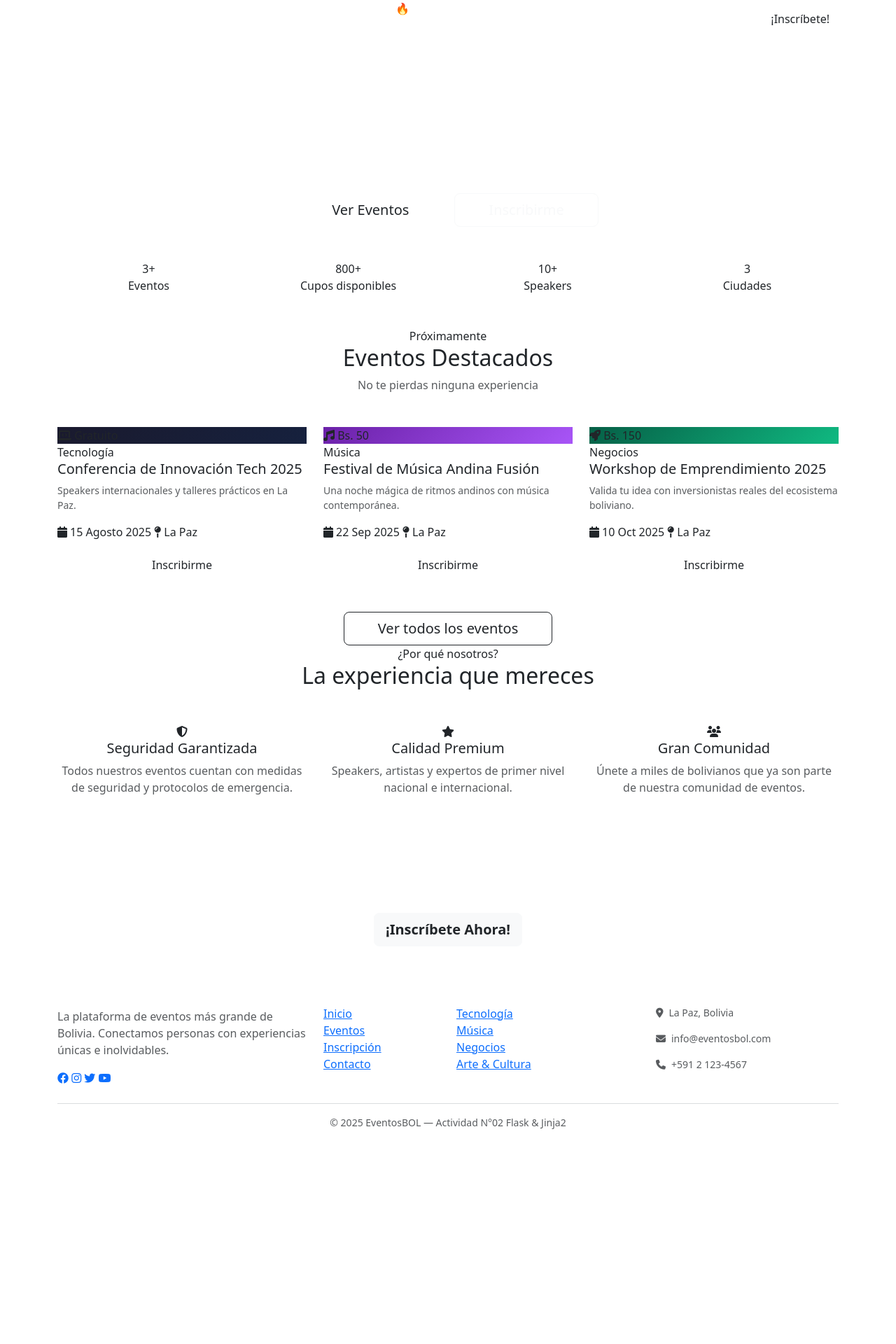
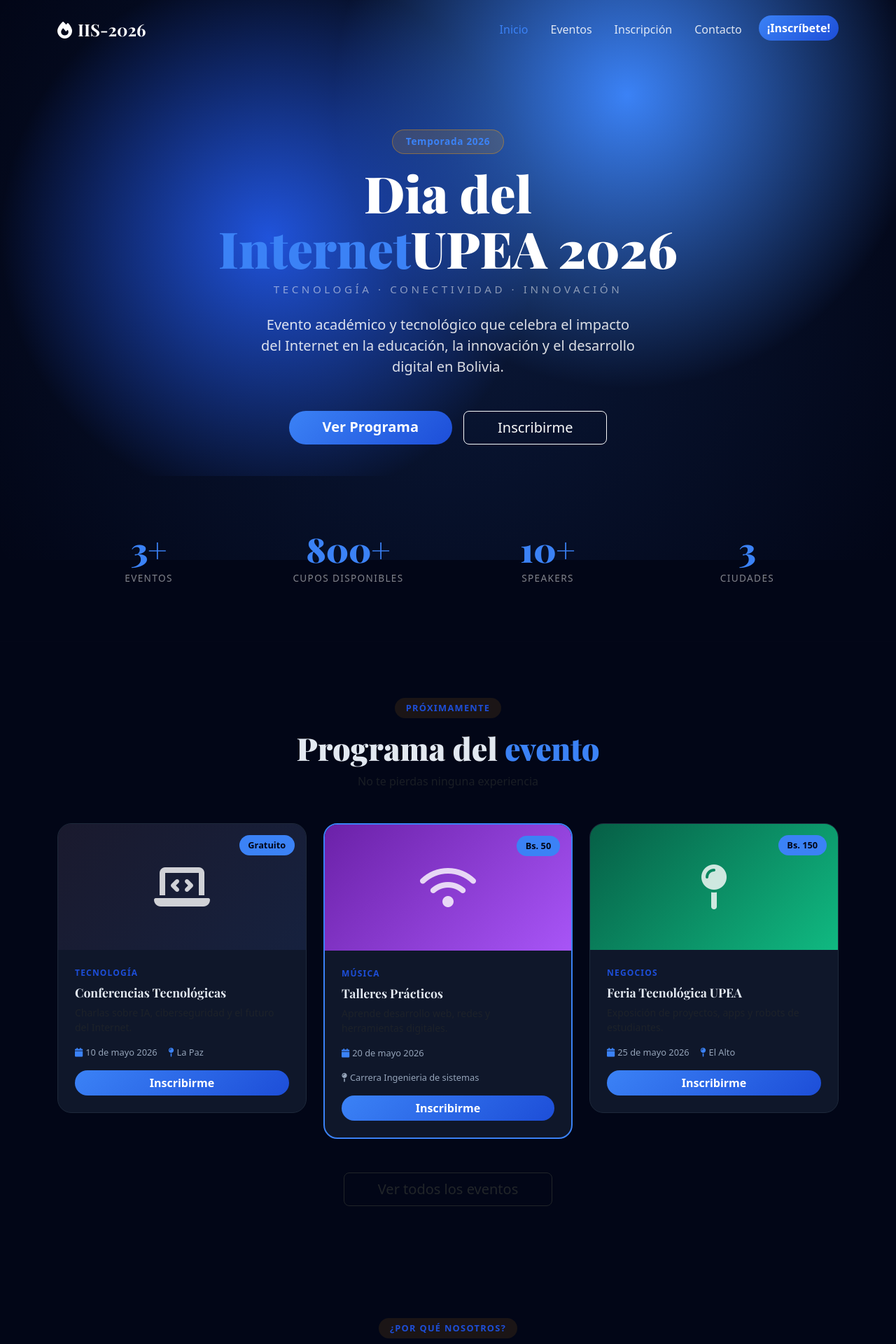
Before and after one commit to ElizaPaye/Actividad_2, a Flask app: page / in a window 1280 px wide. Shown: the top 1920 px of the page at 70% size. Before the commit the page ends 1613 px from the top, so only its background shows below. Run offline with Flask 3, Linux system fonts and the light colour scheme.

Commit message:
Segundo  commit

```diff
--- a/app.py
+++ b/app.py
@@ -1,10 +1,29 @@
 from flask import Flask, render_template, request, redirect, url_for, flash
+import sqlite3
 
 app = Flask(__name__)
-app.secret_key = 'clave_secreta_eventos_2025'
+app.secret_key = 'clave_secreta_eventos_2026'
 
-# Lista para guardar inscritos (en un proyecto real usarías una base de datos)
-inscritos = []
+def crear_db():
+    conn = sqlite3.connect("eventos.db")
+    cursor = conn.cursor()
+
+    cursor.execute("""
+    CREATE TABLE IF NOT EXISTS inscritos (
+        id INTEGER PRIMARY KEY AUTOINCREMENT,
+        nombre TEXT,
+        email TEXT,
+        telefono TEXT,
+        evento TEXT,
+        edad INTEGER,
+        mensaje TEXT
+    )
+    """)
+
+    conn.commit()
+    conn.close()
+
+crear_db()
 
 @app.route('/')
 def index():
@@ -15,39 +34,39 @@ def eventos():
     lista_eventos = [
         {
             'id': 1,
-            'nombre': 'Conferencia de Innovación Tech 2025',
-            'fecha': '15 de Agosto, 2025',
+            'nombre': 'Día del Internet UPEA 2026 - Conferencias',
+            'fecha': '10 de Mayo, 2026',
             'hora': '09:00 AM',
-            'lugar': 'Centro de Convenciones La Paz',
-            'descripcion': 'El evento tecnológico más grande de Bolivia. Speakers internacionales, talleres prácticos y networking con los mejores profesionales del área.',
-            'imagen': 'tech.jpg',
+            'lugar': 'Auditorio UPEA - El Alto',
+            'descripcion': 'Charlas sobre innovación, ciberseguridad, inteligencia artificial y el futuro de Internet.',
+            'imagen': 'internet1.jpg',
             'precio': 'Gratuito',
-            'cupos': 200,
+            'cupos': 300,
             'categoria': 'Tecnología'
         },
         {
             'id': 2,
-            'nombre': 'Festival de Música Andina Fusión',
-            'fecha': '22 de Septiembre, 2025',
-            'hora': '06:00 PM',
-            'lugar': 'Plaza Murillo, La Paz',
-            'descripcion': 'Una noche mágica fusionando ritmos andinos con música contemporánea. Artistas locales e internacionales en un escenario único.',
-            'imagen': 'musica.jpg',
-            'precio': 'Bs. 50',
-            'cupos': 500,
-            'categoria': 'Música'
+            'nombre': 'Día del Internet UPEA 2026 - Talleres',
+            'fecha': '10 de Mayo, 2026',
+            'hora': '02:00 PM',
+            'lugar': 'Laboratorios UPEA',
+            'descripcion': 'Talleres prácticos de programación, desarrollo web y redes.',
+            'imagen': 'internet2.jpg',
+            'precio': 'Gratuito',
+            'cupos': 150,
+            'categoria': 'Formación'
         },
         {
             'id': 3,
-            'nombre': 'Workshop de Emprendimiento 2025',
-            'fecha': '10 de Octubre, 2025',
-            'hora': '08:00 AM',
-            'lugar': 'Hotel Presidente, La Paz',
-            'descripcion': 'Aprende de emprendedores exitosos, valida tu idea de negocio y conecta con inversionistas. ¡Tu idea puede cambiar el mundo!',
-            'imagen': 'emprendimiento.jpg',
-            'precio': 'Bs. 150',
-            'cupos': 100,
-            'categoria': 'Negocios'
+            'nombre': 'Día del Internet UPEA 2026 - Feria Tecnológica',
+            'fecha': '10 de Mayo, 2026',
+            'hora': '04:00 PM',
+            'lugar': 'Patio Central UPEA',
+            'descripcion': 'Exposición de proyectos, robots, apps y emprendimientos tecnológicos de estudiantes.',
+            'imagen': 'internet3.jpg',
+            'precio': 'Gratuito',
+            'cupos': 500,
+            'categoria': 'Innovación'
         },
     ]
     return render_template('eventos.html', eventos=lista_eventos)
@@ -76,7 +95,16 @@ def inscripcion():
             'edad': edad,
             'mensaje': mensaje
         }
-        inscritos.append(nueva_inscripcion)
+        conn = sqlite3.connect("eventos.db")
+        cursor = conn.cursor()
+
+        cursor.execute("""
+        INSERT INTO inscritos (nombre, email, telefono, evento, edad, mensaje)
+        VALUES (?, ?, ?, ?, ?, ?)
+        """, (nombre, email, telefono, evento, edad, mensaje))
+
+        conn.commit()
+        conn.close()
 
         flash(f'¡Inscripción exitosa, {nombre}! Te esperamos en el evento.', 'success')
         return redirect(url_for('gracias'))
--- a/static/style.css
+++ b/static/css/style.css
@@ -1,28 +1,19 @@
-/* =============================================
-   EventosBOL 2025 — CSS Principal
-   ============================================= */
-
 /* Variables de color */
 :root {
-    --accent: #f59e0b;
-    --accent-dark: #d97706;
-    --dark: #0f172a;
-    --dark-2: #1e293b;
-    --text-muted: #64748b;
-    --light-bg: #f8fafc;
-    --white: #ffffff;
-    --border: #e2e8f0;
-    --radius: 16px;
-    --shadow: 0 4px 24px rgba(0,0,0,0.08);
-    --shadow-lg: 0 12px 40px rgba(0,0,0,0.15);
+    --accent: #3b82f6;        /* azul principal */
+    --accent-dark: #1d4ed8;   /* azul fuerte */
+    --dark: #020617;         /* negro azulado */
+    --dark-2: #0f172a;
+    --text-muted: #94a3b8;
+    --light-bg: #020617;
+    --white: #0b1220;
+    --border: #1e293b;
 }
 
 /* ---- BASE ---- */
 body {
-    font-family: 'DM Sans', sans-serif;
-    color: var(--dark);
-    background: var(--white);
-    scroll-behavior: smooth;
+    background: #020617;
+    color: #e2e8f0;
 }
 
 h1, h2, h3, h4, h5 {
@@ -64,21 +55,17 @@ h1, h2, h3, h4, h5 {
 
 /* ---- BOTÓN ACCENT ---- */
 .btn-accent {
-    background: var(--accent);
-    color: var(--dark);
-    font-weight: 700;
+    background: linear-gradient(135deg, #3b82f6, #1d4ed8);
+    color: white;
+    border-radius: 50px;
     border: none;
-    border-radius: 50px;
-    padding: 0.6rem 1.8rem;
-    transition: all 0.25s ease;
-    box-shadow: 0 4px 15px rgba(245,158,11,0.3);
+    font-weight: 600;
+    transition: 0.3s;
 }
 
 .btn-accent:hover {
-    background: var(--accent-dark);
-    color: var(--dark);
-    transform: translateY(-2px);
-    box-shadow: 0 8px 25px rgba(245,158,11,0.4);
+    transform: translateY(-3px);
+    box-shadow: 0 10px 30px rgba(59,130,246,0.4);
 }
 
 .text-accent { color: var(--accent) !important; }
@@ -94,17 +81,30 @@ h1, h2, h3, h4, h5 {
 
 /* ---- HERO SECTION ---- */
 .hero-section {
-    min-height: 100vh;
-    background: linear-gradient(135deg, var(--dark) 0%, #1e1b4b 50%, #0f172a 100%);
-    position: relative;
-    padding-top: 80px;
+    min-height: 85vh;
+    padding-top: 140px;
+    background: radial-gradient(circle at 30% 50%, #1d4ed8 0%, transparent 40%),
+                radial-gradient(circle at 70% 20%, #3b82f6 0%, transparent 40%),
+                #020617;
+    display: flex;
+    align-items: center;
+    justify-content: center;
 }
 
+.hero-content {
+    margin-top: -60px;
+}
+.hero-buttons {
+    margin-top: 20px;
+}
+.hero-text {
+    max-width: 550px;
+    opacity: 0.85;
+}
 .hero-overlay {
     position: absolute;
     inset: 0;
-    background: radial-gradient(circle at 30% 50%, rgba(245,158,11,0.1) 0%, transparent 60%),
-                radial-gradient(circle at 70% 20%, rgba(99,102,241,0.1) 0%, transparent 50%);
+    background: radial-gradient(circle at center, rgba(59,130,246,0.15), transparent);
 }
 
 .badge-pill {
@@ -120,11 +120,11 @@ h1, h2, h3, h4, h5 {
 }
 
 .hero-title {
-    font-size: clamp(2.5rem, 7vw, 5rem);
+    font-size: clamp(2.8rem, 6vw, 4.5rem);
     font-weight: 900;
     line-height: 1.1;
-    margin-bottom: 1rem;
 }
+
 
 .hero-subtitle {
     font-size: 0.95rem;
@@ -145,7 +145,7 @@ h1, h2, h3, h4, h5 {
 /* ---- STATS SECTION ---- */
 .stats-section {
     background: var(--dark);
-    border-bottom: 1px solid rgba(255,255,255,0.05);
+    border-bottom: 1px solid rgba(41, 39, 39, 0.05);
 }
 
 .stat-card {
@@ -191,17 +191,16 @@ h1, h2, h3, h4, h5 {
 
 /* ---- EVENT CARDS (HOME) ---- */
 .event-card {
-    background: white;
-    border-radius: var(--radius);
+    background: #0f172a;
+    border: 1px solid #1e293b;
+    border-radius: 20px;
     overflow: hidden;
-    box-shadow: var(--shadow);
-    transition: transform 0.3s ease, box-shadow 0.3s ease;
-    height: 100%;
+    transition: 0.3s;
 }
 
 .event-card:hover {
-    transform: translateY(-8px);
-    box-shadow: var(--shadow-lg);
+    transform: translateY(-10px);
+    box-shadow: 0 20px 50px rgba(0,0,0,0.5);
 }
 
 .event-card.featured {
@@ -350,11 +349,12 @@ h1, h2, h3, h4, h5 {
 
 /* ---- FORM CARD ---- */
 .form-card {
-    background: white;
+    background: rgba(36, 0, 238, 0.637);
     border-radius: var(--radius);
     padding: 2.5rem;
     box-shadow: var(--shadow-lg);
 }
+
 
 .form-icon {
     width: 80px;
--- a/templates/base.html
+++ b/templates/base.html
@@ -3,7 +3,7 @@
 <head>
     <meta charset="UTF-8">
     <meta name="viewport" content="width=device-width, initial-scale=1.0">
-    <title>{% block title %}EventosBOL 2025{% endblock %}</title>
+    <title>{% block title %}Día del Internet UPEA 2025{% endblock %}</title>
 
     <!-- Bootstrap 5 -->
     <link href="https://cdn.jsdelivr.net/npm/bootstrap@5.3.0/dist/css/bootstrap.min.css" rel="stylesheet">
@@ -20,7 +20,7 @@
     <nav class="navbar navbar-expand-lg navbar-dark fixed-top" id="mainNav">
         <div class="container">
             <a class="navbar-brand fw-bold" href="{{ url_for('index') }}">
-                <i class="fas fa-fire me-2"></i>EventosBOL
+                <i class="fas fa-fire me-2"></i>IIS-2026
             </a>
             <button class="navbar-toggler" type="button" data-bs-toggle="collapse" data-bs-target="#navbarNav">
                 <span class="navbar-toggler-icon"></span>
@@ -72,8 +72,8 @@
         <div class="container">
             <div class="row gy-4">
                 <div class="col-lg-4">
-                    <h5 class="text-white fw-bold mb-3"><i class="fas fa-fire me-2 text-accent"></i>EventosBOL</h5>
-                    <p class="text-muted">La plataforma de eventos más grande de Bolivia. Conectamos personas con experiencias únicas e inolvidables.</p>
+                    <h5 class="text-white fw-bold mb-3"><i class="fas fa-fire me-2 text-accent"></i>IIS-2026</h5>
+                    <p class="text-muted">En el Día del Internet, celebramos cómo la tecnología conecta a las personas con experiencias únicas e inolvidables en todo el mundo. Conectamos personas con experiencias únicas e inolvidables.</p>
                     <div class="social-links mt-3">
                         <a href="#"><i class="fab fa-facebook"></i></a>
                         <a href="#"><i class="fab fa-instagram"></i></a>
@@ -94,20 +94,19 @@
                     <h6 class="text-white mb-3">Categorías</h6>
                     <ul class="list-unstyled footer-links">
                         <li><a href="#">Tecnología</a></li>
-                        <li><a href="#">Música</a></li>
-                        <li><a href="#">Negocios</a></li>
-                        <li><a href="#">Arte & Cultura</a></li>
+                        <li><a href="#">Conectividad</a></li>
+                        <li><a href="#">Innovación</a></li>
                     </ul>
                 </div>
                 <div class="col-lg-3">
                     <h6 class="text-white mb-3">Contacto</h6>
                     <p class="text-muted small"><i class="fas fa-map-marker-alt me-2 text-accent"></i>La Paz, Bolivia</p>
-                    <p class="text-muted small"><i class="fas fa-envelope me-2 text-accent"></i>info@eventosbol.com</p>
+                    <p class="text-muted small"><i class="fas fa-envelope me-2 text-accent"></i>info@iis.com</p>
                     <p class="text-muted small"><i class="fas fa-phone me-2 text-accent"></i>+591 2 123-4567</p>
                 </div>
             </div>
             <hr class="border-secondary mt-4">
-            <p class="text-center text-muted small mb-0">© 2025 EventosBOL — Actividad N°02 Flask & Jinja2</p>
+            <p class="text-center text-muted small mb-0">Instituto de Investigacion - Carrera de Ingenieria de Sistemas</p>
         </div>
     </footer>
 
--- a/templates/index.html
+++ b/templates/index.html
@@ -1,5 +1,5 @@
 {% extends "base.html" %}
-{% block title %}EventosBOL 2025 — Inicio{% endblock %}
+{% block title %}Día del Internet UPEA 2026 — Inicio{% endblock %}
 
 {% block content %}
 
@@ -7,14 +7,14 @@
 <section class="hero-section d-flex align-items-center">
     <div class="hero-overlay"></div>
     <div class="container position-relative text-white text-center">
-        <span class="badge-pill mb-3">🔥 Temporada 2025</span>
-        <h1 class="hero-title">Los Mejores<br><span class="text-accent">Eventos</span> de Bolivia</h1>
-        <p class="hero-subtitle">Tecnología · Música · Negocios · Arte</p>
+        <span class="badge-pill mb-3">Temporada 2026</span>
+        <h1 class="hero-title">Dia del<br><span class="text-accent">Internet</span>UPEA 2026</h1>
+        <p class="hero-subtitle">Tecnología · Conectividad · Innovación</p>
         <p class="lead mb-5 mx-auto" style="max-width: 550px; opacity: 0.85;">
-            Descubre experiencias únicas, conecta con personas increíbles y crea recuerdos que duran toda la vida.
+            Evento académico y tecnológico que celebra el impacto del Internet en la educación, la innovación y el desarrollo digital en Bolivia.
         </p>
         <div class="d-flex gap-3 justify-content-center flex-wrap">
-            <a href="{{ url_for('eventos') }}" class="btn btn-accent btn-lg px-5">Ver Eventos</a>
+            <a href="{{ url_for('eventos') }}" class="btn btn-accent btn-lg px-5">Ver Programa</a>
             <a href="{{ url_for('inscripcion') }}" class="btn btn-outline-light btn-lg px-5">Inscribirme</a>
         </div>
     </div>
@@ -57,7 +57,7 @@
     <div class="container">
         <div class="section-header text-center mb-5">
             <span class="section-tag">Próximamente</span>
-            <h2 class="section-title">Eventos <span class="text-accent">Destacados</span></h2>
+            <h2 class="section-title">Programa del <span class="text-accent">evento</span></h2>
             <p class="text-muted">No te pierdas ninguna experiencia</p>
         </div>
         <div class="row g-4">
@@ -70,10 +70,10 @@
                     </div>
                     <div class="event-card-body">
                         <span class="event-category">Tecnología</span>
-                        <h5>Conferencia de Innovación Tech 2025</h5>
-                        <p class="text-muted small">Speakers internacionales y talleres prácticos en La Paz.</p>
+                        <h5>Conferencias Tecnológicas</h5>
+                        <p class="text-muted small">Charlas sobre IA, ciberseguridad y el futuro del Internet.</p>
                         <div class="event-meta">
-                            <span><i class="fas fa-calendar me-1 text-accent"></i>15 Agosto 2025</span>
+                            <span><i class="fas fa-calendar me-1 text-accent"></i>10 de mayo 2026</span>
                             <span><i class="fas fa-map-pin me-1 text-accent"></i>La Paz</span>
                         </div>
                         <a href="{{ url_for('inscripcion') }}" class="btn btn-accent w-100 mt-3">Inscribirme</a>
@@ -84,16 +84,16 @@
             <div class="col-md-4">
                 <div class="event-card featured">
                     <div class="event-card-img" style="background: linear-gradient(135deg, #6b21a8, #a855f7);">
-                        <i class="fas fa-music event-icon"></i>
+                        <i class="fas fa-wifi event-icon"></i>
                         <span class="event-badge">Bs. 50</span>
                     </div>
                     <div class="event-card-body">
                         <span class="event-category">Música</span>
-                        <h5>Festival de Música Andina Fusión</h5>
-                        <p class="text-muted small">Una noche mágica de ritmos andinos con música contemporánea.</p>
+                        <h5>Talleres Prácticos</h5>
+                        <p class="text-muted small">Aprende desarrollo web, redes y herramientas digitales.</p>
                         <div class="event-meta">
-                            <span><i class="fas fa-calendar me-1 text-accent"></i>22 Sep 2025</span>
-                            <span><i class="fas fa-map-pin me-1 text-accent"></i>La Paz</span>
+                            <span><i class="fas fa-calendar me-1 text-accent"></i>20 de mayo 2026</span>
+                            <span><i class="fas fa-map-pin me-1 text-accen"></i>Carrera Ingenieria de sistemas</span>
                         </div>
                         <a href="{{ url_for('inscripcion') }}" class="btn btn-accent w-100 mt-3">Inscribirme</a>
                     </div>
@@ -103,16 +103,16 @@
             <div class="col-md-4">
                 <div class="event-card">
                     <div class="event-card-img" style="background: linear-gradient(135deg, #065f46, #10b981);">
-                        <i class="fas fa-rocket event-icon"></i>
+                        <i class="fas fa-map-pin event-icon"></i>
                         <span class="event-badge">Bs. 150</span>
                     </div>
                     <div class="event-card-body">
                         <span class="event-category">Negocios</span>
-                        <h5>Workshop de Emprendimiento 2025</h5>
-                        <p class="text-muted small">Valida tu idea con inversionistas reales del ecosistema boliviano.</p>
+                        <h5>Feria Tecnológica UPEA</h5>
+                        <p class="text-muted small">Exposición de proyectos, apps y robots de estudiantes.</p>
                         <div class="event-meta">
-                            <span><i class="fas fa-calendar me-1 text-accent"></i>10 Oct 2025</span>
-                            <span><i class="fas fa-map-pin me-1 text-accent"></i>La Paz</span>
+                            <span><i class="fas fa-calendar me-1 text-accent"></i>25 de mayo 2026</span>
+                            <span><i class="fas fa-map-pin me-1 text-accent""></i>El Alto</span>
                         </div>
                         <a href="{{ url_for('inscripcion') }}" class="btn btn-accent w-100 mt-3">Inscribirme</a>
                     </div>
--- a/templates/inscripcion.html
+++ b/templates/inscripcion.html
@@ -70,9 +70,9 @@
                                 </label>
                                 <select name="evento" class="form-select form-control-custom" required>
                                     <option value="" disabled selected>-- Selecciona un evento --</option>
-                                    <option value="Conferencia de Innovación Tech 2025">🖥️ Conferencia de Innovación Tech 2025 — 15 Ago | Gratuito</option>
-                                    <option value="Festival de Música Andina Fusión">🎵 Festival de Música Andina Fusión — 22 Sep | Bs. 50</option>
-                                    <option value="Workshop de Emprendimiento 2025">🚀 Workshop de Emprendimiento 2025 — 10 Oct | Bs. 150</option>
+                                    <option value="Conferencias Tecnológicas"> Conferencias Tecnológicas </option>
+                                    <option value="Talleres Prácticos">Talleres Prácticos </option>
+                                    <option value="Feria Tecnológica">Feria Tecnológica </option>
                                 </select>
                             </div>
 
```
Also changed, not shown: eventos.db (added).
